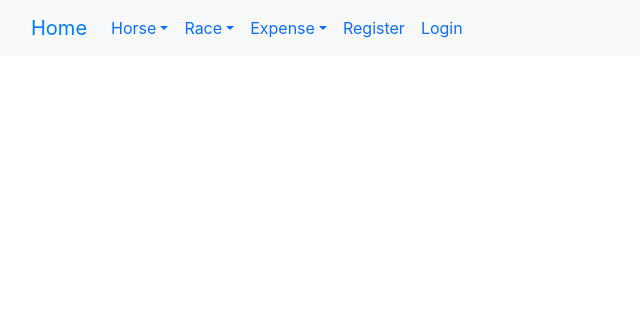
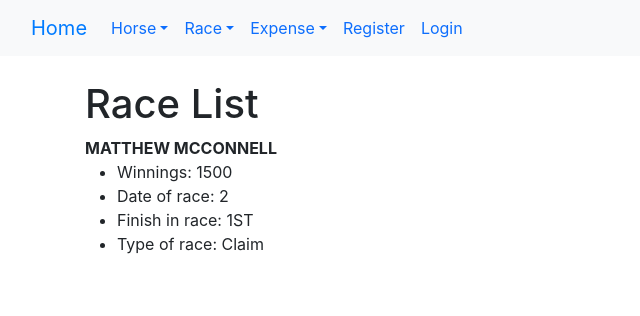
Before and after one commit to littlemac23/WorkingHorse, a Django app: page /display_race in a window 1280 px wide. Shown: the top 316 px of the page, without its empty margins (0-640 px from the left). Run offline with Django 4.2, Linux system fonts and the light colour scheme; data comes from the database, SQL or seed files in the repository; both versions use the stored data as it was after the commit; parts of the project's set-up code (start-up, migrations or seed data) failed here and were passed over.

Commit message:
finish displaying race

```diff
--- a/home/forms.py
+++ b/home/forms.py
@@ -9,7 +9,8 @@ class CreateHorseForm(ModelForm):
 
         class Meta:
             model = Horse
-            fields = ('name', 'acquisitionDate', 'totalAcquisitionAmount', 'type', 'place')
+            fields = '__all__'
+            #('name', 'acquisitionDate', 'totalAcquisitionAmount', 'type', 'place')
 
 
 class CreateRaceForm(ModelForm):
--- a/home/models.py
+++ b/home/models.py
@@ -6,7 +6,7 @@ from django.contrib.auth.models import User
 
 class Horse(models.Model):
     name = models.CharField(max_length = 120)
-    acquisitionDate = models.DateTimeField()
+    acquisitionDate = models.DateField()
     totalAcquisitionAmount = models.IntegerField()
     type = models.CharField(max_length = 120)
     place = models.CharField(max_length = 120)
@@ -20,7 +20,7 @@ class Race(models.Model):
     earning = models.IntegerField()
     month = models.CharField(max_length = 120)
     year = models.IntegerField()
-    raceDate = models.DateTimeField()
+    raceDate = models.DateField()
     finish = models.CharField(max_length = 120)
     type = models.CharField(max_length = 120)
     name = models.ForeignKey(Horse, on_delete = models.CASCADE)
--- a/home/templates/race/display_race.html
+++ b/home/templates/race/display_race.html
@@ -3,14 +3,22 @@
 
 {% block content %}
 
+<h1>Race List</h1>
 
 
 
-{% for race in Race %}
-    {{ race.earning}}
-    {{ race.month }}
-    {{ race.year }}
-    {{ race.name }}
+{% for race in race_list %}
+<strong>{{race}}</strong>
+<ul>
+  <li>Winnings: {{race.earning}}</li>
+
+  <li>Date of race: {{race.raceDate.month}}</li>
+  <li>Finish in race: {{race.finish}}</li>
+  <li>Type of race: {{race.type}}</li>
+
+</ul>
+<br/>
 {% endfor %}
 
-  {% endblock %}
+
+{% endblock %}
--- a/home/urls.py
+++ b/home/urls.py
@@ -13,5 +13,5 @@ path('racePage', views.racePage,name="racePage"),
 path('expensePage', views.expensePage,name="expensePage"),
 
 
-path('display_race', views.displayRace, name="display_race"),
+path('display_race', views.displayRace, name="display-race"),
 ]
--- a/home/views.py
+++ b/home/views.py
@@ -66,7 +66,9 @@ def add_expense(request):
 
 
 def displayRace(request):
-    return render(request, 'Race/display_race.html', {})
+    race_list = Race.objects.all()
+    return render(request, 'Race/display_race.html',
+    {'race_list': race_list})
 
 
 
```
Also changed, not shown: db.sqlite3, home/migrations/0002_alter_horse_horseowner.py (deleted), home/migrations/0002_remove_horse_horseowner_horse_user_and_more.py (added), home/migrations/0003_delete_horseowner_remove_horse_horseowner_horse_user.py (deleted), home/migrations/0004_alter_horse_name.py (deleted), home/migrations/0005_alter_horse_user.py (deleted).
